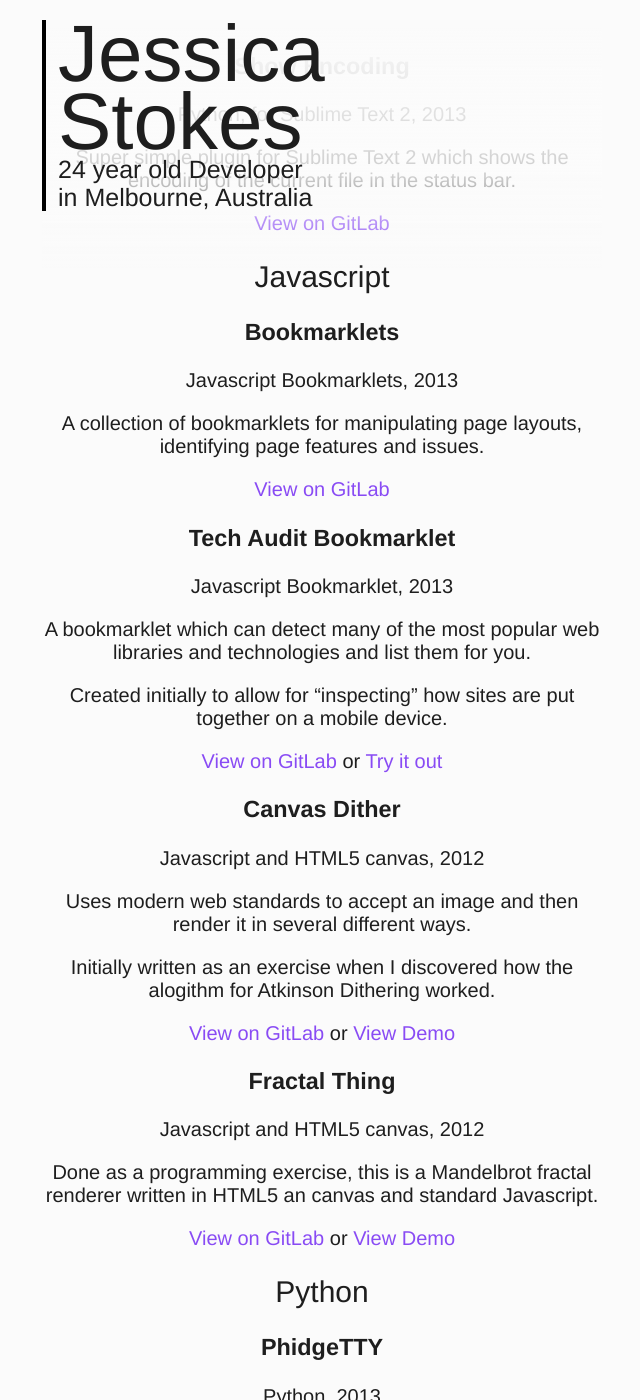
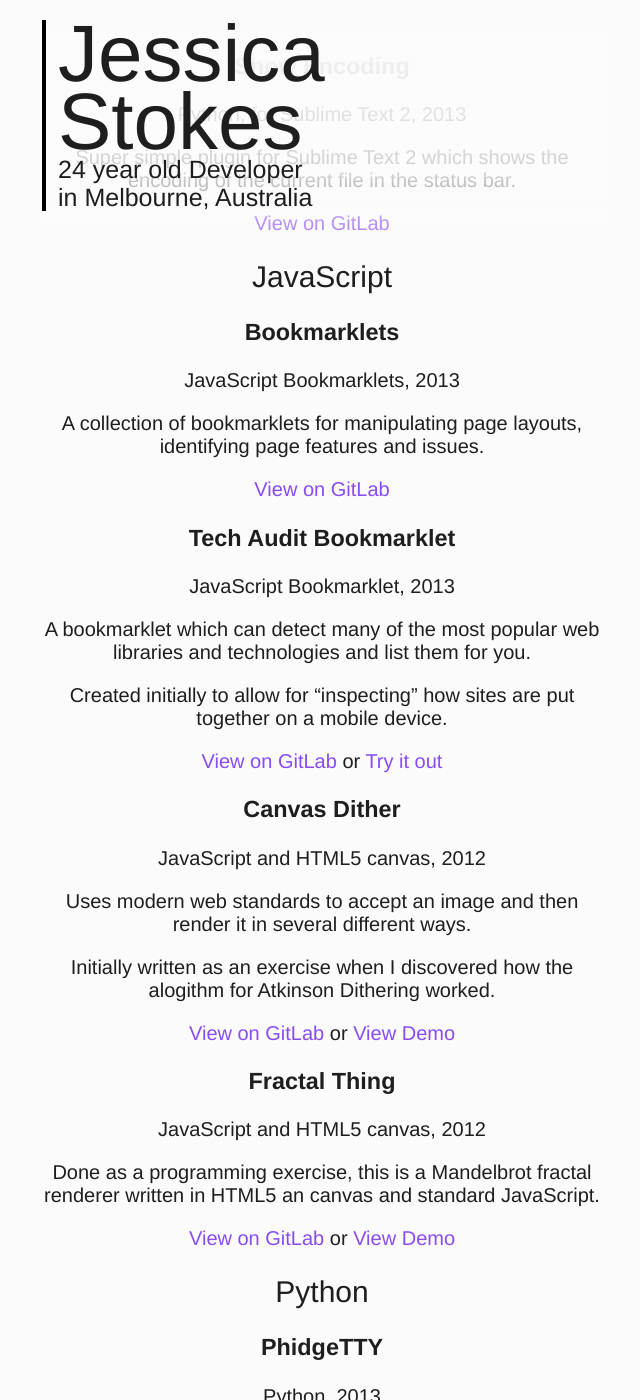
Before and after one commit to ticky/jessicastokes.net, a Jekyll site: the page built from examples.md, in a window 1280 px wide and 1400 px high, scrolled down 538 px. Shown: the whole window, without its empty margins (318-958 px from the left). Built offline with Jekyll 4.4.1, drawn with Linux system fonts in a browser that asks for light colours; some of the changed text lies outside the part shown.

Commit message:
Update some strings

```diff
--- a/_includes/copyright.html
+++ b/_includes/copyright.html
@@ -1,2 +1,2 @@
 <!-- Copyright -->
-<p class="copyright">&copy; <span title="Site last generated {{ site.time | date_to_string }}. Powered by Jekyll.">{{ site.time | date: "%Y" }}</span> {{ site.name }}.</p>
+<p class="copyright">&copy; <span title="Site last generated {{ site.time | date_to_string }}. Powered by Jekyll.">{{ site.time | date: "%Y" }}</span> {{ site.name }}</p>
--- a/examples.md
+++ b/examples.md
@@ -24,11 +24,11 @@ Super simple plugin for Sublime Text 2 which shows the encoding of the current f
 
 [View on GitLab](https://gitlab.com/grapegravity/show-encoding)
 
-## Javascript
+## JavaScript
 
 ### Bookmarklets
 
-Javascript Bookmarklets, 2013
+JavaScript Bookmarklets, 2013
 
 A collection of bookmarklets for manipulating page layouts, identifying page features and issues.
 
@@ -36,7 +36,7 @@ A collection of bookmarklets for manipulating page layouts, identifying page fea
 
 ### Tech Audit Bookmarklet
 
-Javascript Bookmarklet, 2013
+JavaScript Bookmarklet, 2013
 
 A bookmarklet which can detect many of the most popular web libraries and technologies and list them for you.
 
@@ -46,7 +46,7 @@ Created initially to allow for "inspecting" how sites are put together on a mobi
 
 ### Canvas Dither
 
-Javascript and HTML5 canvas, 2012
+JavaScript and HTML5 canvas, 2012
 
 Uses modern web standards to accept an image and then render it in several different ways.
 
@@ -56,9 +56,9 @@ Initially written as an exercise when I discovered how the alogithm for Atkinson
 
 ### Fractal Thing
 
-Javascript and HTML5 canvas, 2012
+JavaScript and HTML5 canvas, 2012
 
-Done as a programming exercise, this is a Mandelbrot fractal renderer written in HTML5 an canvas and standard Javascript.
+Done as a programming exercise, this is a Mandelbrot fractal renderer written in HTML5 an canvas and standard JavaScript.
 
 [View on GitLab](https://gitlab.com/grapegravity/fractal-thing) or [View Demo](https://grapegravity.github.io/fractal-thing/)
 
```
